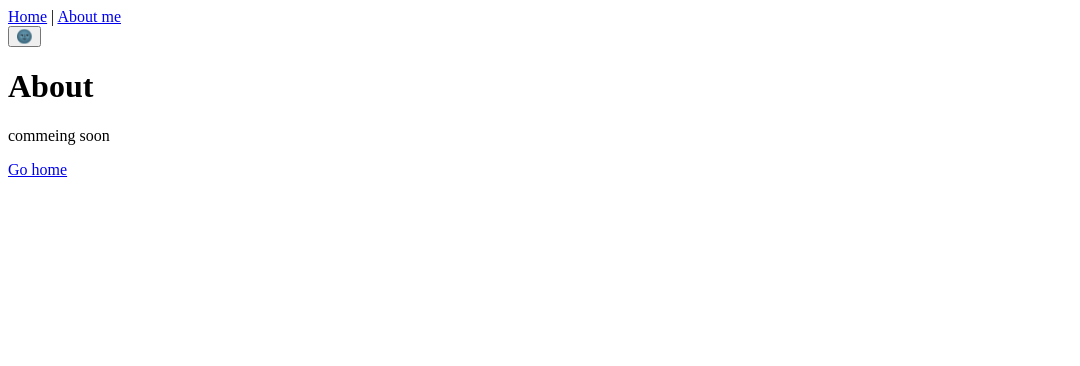
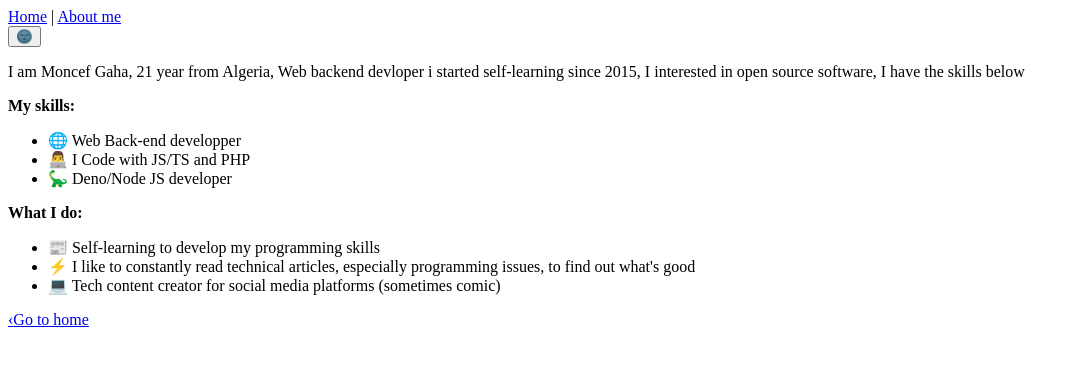
Before and after one commit to moncefplastin07/moncefplastin07.github.io, a Next.js app: page /about in a window 1280 px wide. Shown: the top 366 px of the page, without its empty margins (0-1080 px from the left). Built offline with nearby package versions, Linux system fonts and the light colour scheme.

Commit message:
add my informations

```diff
--- a/pages/about.tsx
+++ b/pages/about.tsx
@@ -1,18 +1,45 @@
-import Link from 'next/link'
-import Layout from '../components/Layout'
+import Link from "next/link";
+import Layout from "../components/Layout";
 
 const AboutPage = () => (
   <Layout title="Moncef Gaha">
-    <div className='p-5'>
-      <h1>About</h1>
-      <p>commeing soon</p>
+    <div className="p-5">
       <p>
+        I am Moncef Gaha,{" "}
+        {((Date.now() - new Date("2000-12-07").getTime()) / 1000 / 60 / 60 /
+          24 / 30 / 12).toFixed(0)}{" "}
+        year from Algeria, Web backend devloper i started self-learning since 2015, I interested in open source software, I have the skills below
+      </p>
+      <p>
+        <strong>My skills:</strong>
+      </p>
+      <ul className="pl-10 list-disc text-justify">
+        <li className="py-1">🌐 Web Back-end developper</li>
+        <li className="py-1">👨‍💻 I Code with JS/TS and PHP</li>
+        <li className="py-1">🦕 Deno/Node JS developer</li>
+      </ul>
+      <p>
+        <strong>What I do:</strong>
+      </p>
+      <ul className="pl-10 list-disc text-justify">
+        <li className="py-1">📰 Self-learning to develop my programming skills
+        </li>
+        <li className="py-1">
+          ⚡ I like to constantly read technical articles, especially programming
+          issues, to find out what&#39;s good
+        </li>
+        <li className="py-1">
+        💻 Tech content creator for social media platforms (sometimes comic)</li>
+      </ul>
+      <p className="pt-5">
         <Link href="/">
-          <a>Go home</a>
+          <a>
+            <span className="text-lg pr-1">&#8249;</span>Go to home
+          </a>
         </Link>
       </p>
     </div>
   </Layout>
-)
+);
 
-export default AboutPage
+export default AboutPage;
```
